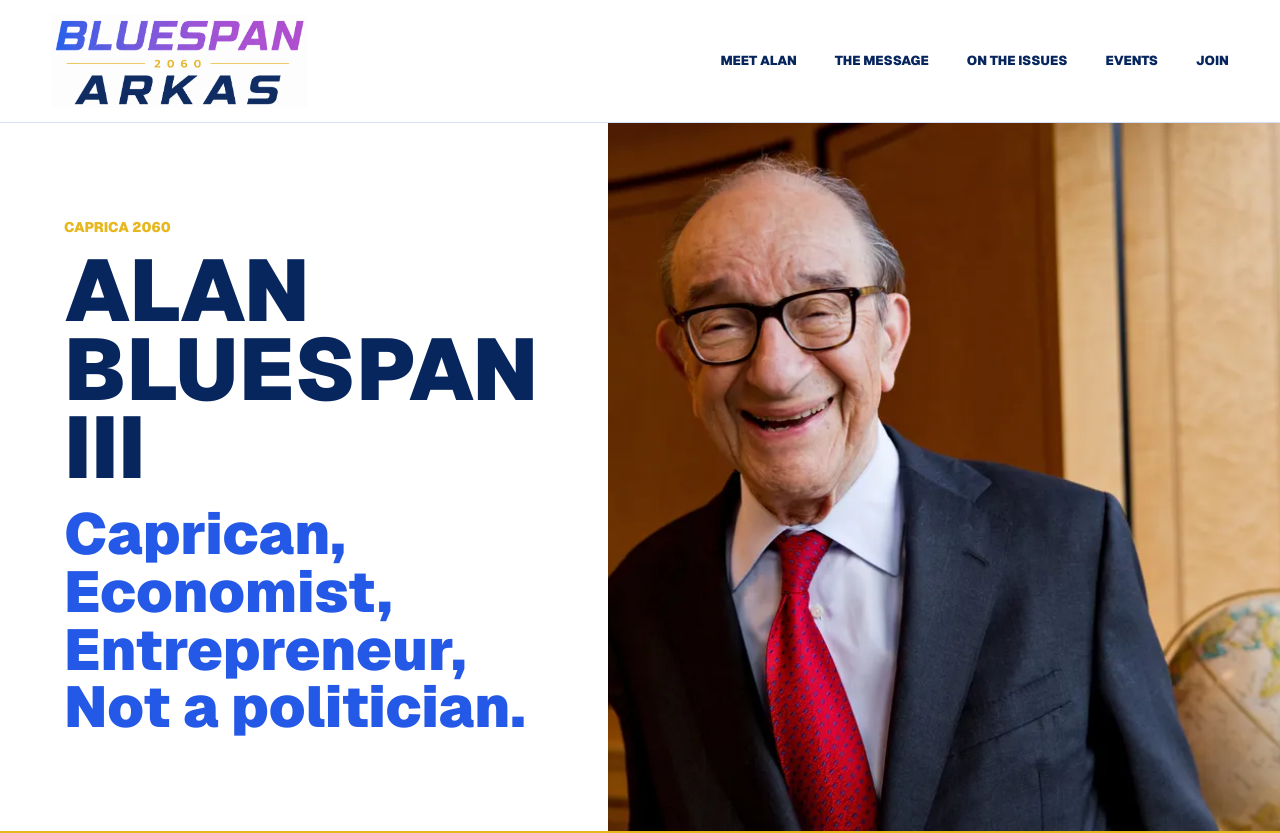
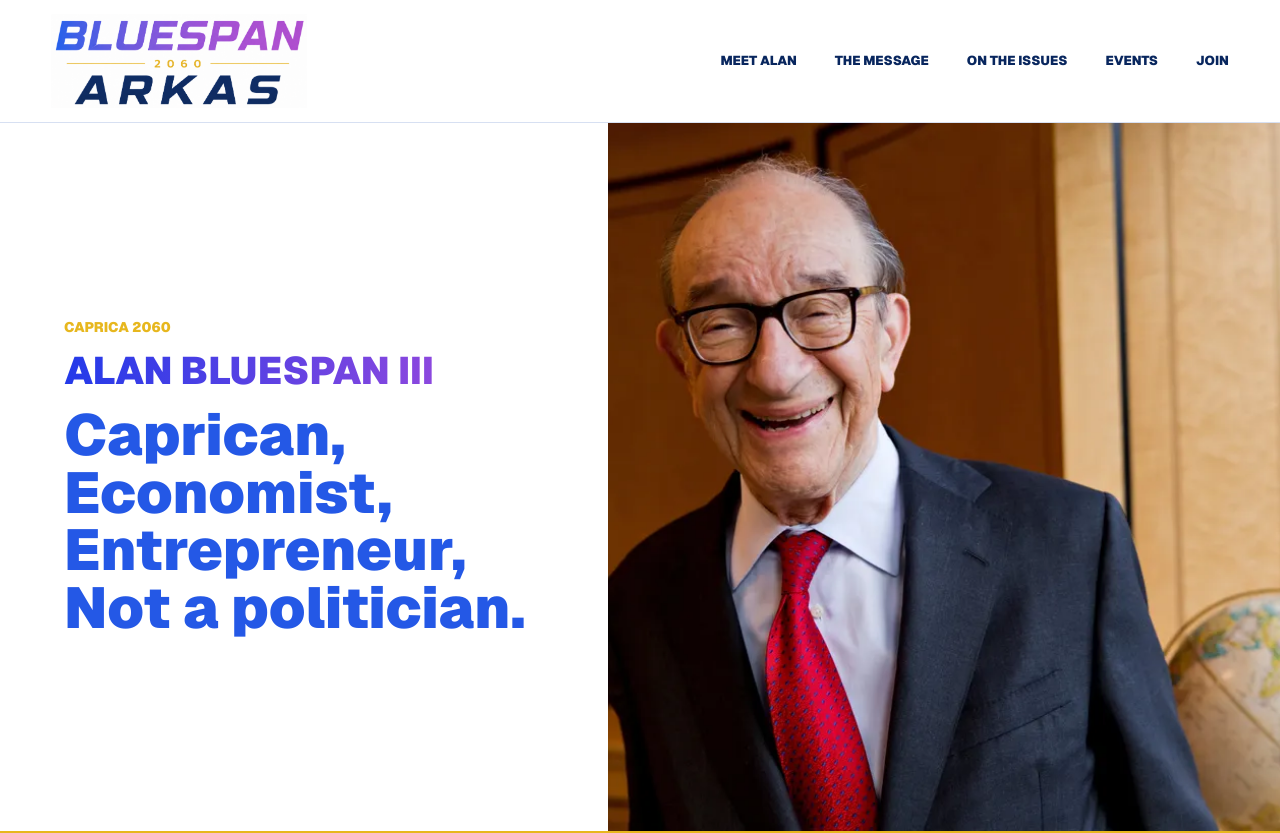
Before and after one commit to manualAlan/bluespan-arkas-2060, a Next.js app: page / in a window 1280 px wide. Shown: the top 833 px of the page. Built offline with nearby package versions, Linux system fonts and the light colour scheme.

Commit message:
Refine hero title styling

```diff
--- a/app/globals.css
+++ b/app/globals.css
@@ -86,6 +86,7 @@ nav {
 }
 
 .hero-copy {
+  container-type: inline-size;
   display: flex;
   flex-direction: column;
   justify-content: center;
@@ -119,14 +120,19 @@ p {
 }
 
 h1 {
-  max-width: 9.5ch;
+  max-width: none;
   margin-bottom: 18px;
-  color: var(--navy);
-  font-size: clamp(56px, 6.8vw, 104px);
+  background: linear-gradient(90deg, #233ae9 0%, #ab4cdb 100%);
+  background-clip: text;
+  color: transparent;
+  font-size: clamp(20px, 8cqi, 72px);
   font-weight: 900;
-  line-height: 0.9;
+  line-height: 0.95;
   letter-spacing: 0;
+  white-space: nowrap;
   text-transform: uppercase;
+  -webkit-background-clip: text;
+  -webkit-text-fill-color: transparent;
 }
 
 .tagline {
@@ -699,10 +705,6 @@ footer p {
     grid-template-columns: 1fr;
   }
 
-  h1 {
-    font-size: clamp(44px, 15vw, 68px);
-  }
-
   .tagline {
     font-size: clamp(25px, 8vw, 38px);
   }
```
